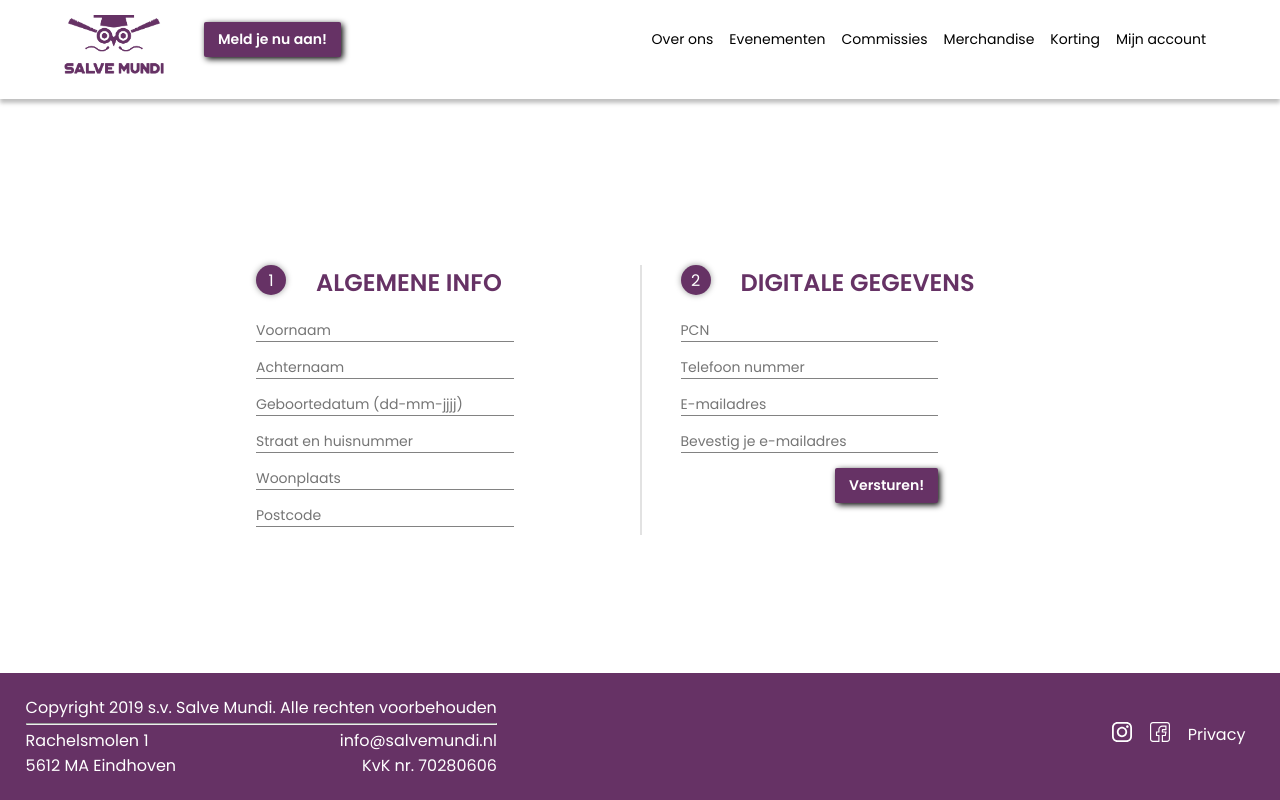
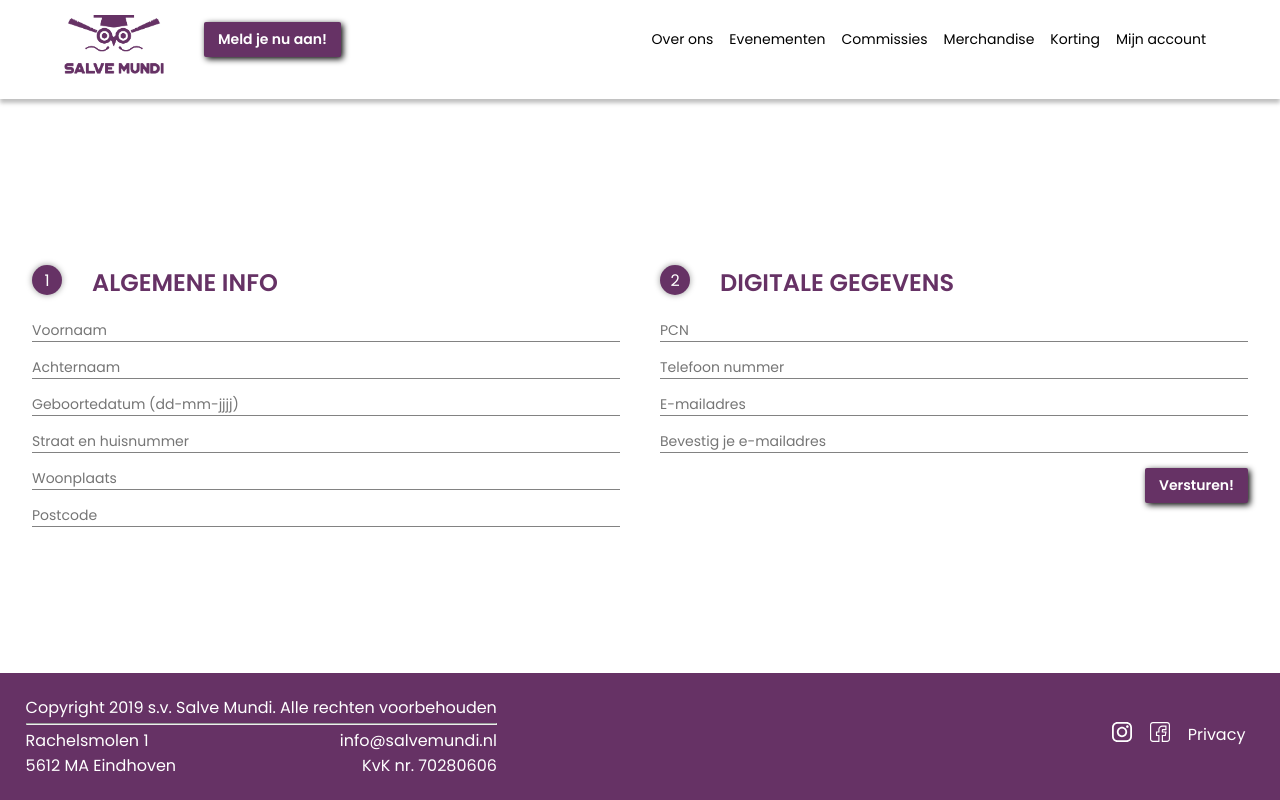
Before and after one commit to salvemundi/salvemundi, a Vue app: page /register in a window 1280 px wide. Built offline with nearby package versions, Linux system fonts and the light colour scheme.

Commit message:
Added grid system

```diff
--- a/src/components/basic/SaMuButton.vue
+++ b/src/components/basic/SaMuButton.vue
@@ -1,14 +1,14 @@
 <template>
     <router-link v-if="to" :to="to">
-        <button :class="['SaMuButton', size === '' || !size ? 'default' : size, className]">{{text}}</button>
+        <button :class="['SaMuButton', size === '' || !size ? 'default' : size, className]"><slot></slot></button>
     </router-link>
-    <button v-else :class="['SaMuButton', size === '' || !size ? 'default' : size, className]">{{text}}</button>
+    <button v-else :class="['SaMuButton', size === '' || !size ? 'default' : size, className]"><slot></slot></button>
 </template>
 <script>
 import { Component, Vue } from 'vue-property-decorator';
 
 @Component({
-    props: ['text', 'to', 'size', 'className'],
+    props: ['to', 'size', 'className'],
 })
 export default class SaMuButton extends Vue {}
 </script>
--- /dev/null
+++ b/src/components/basic/SaMuGrid.vue
@@ -0,0 +1,22 @@
+<template>
+  <div class="SaMuGrid" :style="style">
+    <slot></slot>
+  </div>
+</template>
+
+<script lang="ts">
+import { Component, Vue, Prop } from 'vue-property-decorator';
+
+@Component
+export default class SaMuGrid extends Vue {
+  @Prop({required: true})
+  private minWidth: string | undefined;
+
+  private style = 'grid-template-columns: repeat(auto-fit, minmax(' + this.minWidth + ', 1fr));';
+}
+</script>
+<style lang="scss">
+.SaMuGrid {
+    display: grid;
+}
+</style>
--- a/src/components/layout/Navigation.vue
+++ b/src/components/layout/Navigation.vue
@@ -7,7 +7,7 @@
           <img v-if="$route.path !== '/'" src="@/assets/images/logoPaars.png" alt="logo" />
         </router-link>
       </div>
-      <SaMuButton text="Meld je nu aan!" to="preLogon" size="small" className="nav__click-to-action"></SaMuButton>
+      <SaMuButton to="preLogon" size="small" className="nav__click-to-action">Meld je nu aan!</SaMuButton>
       <div class="nav__right">
         <ul :class="$route.path !== '/' ? 'purple' : ''">
           <li>Over ons</li>
--- a/src/views/Index.vue
+++ b/src/views/Index.vue
@@ -6,7 +6,7 @@
         <h1 class="title">SALVE MUNDI</h1>
         <h3 class="notice">Studenten voor studenten</h3>
 
-        <SaMuButton text="Meld je nu aan!" to="preLogon" size="large" className="click-to-action"></SaMuButton>
+        <SaMuButton to="preLogon" size="large" className="click-to-action">Meld je nu aan!</SaMuButton>
       </div>
     </section>
     <section class="about">
--- a/src/views/PreLogon.vue
+++ b/src/views/PreLogon.vue
@@ -1,12 +1,13 @@
 <template>
     <div class="preLogon">
         <div class="center">
+            <SaMuGrid minWidth="400px">
                 <div class="login">
                     <SaMuHeader text="Inloggen"></SaMuHeader>
                     <div class="text">Ben je al lid van Salve Mundi?<br>Klik dan op de knop hier beneden om in te loggen!</div>
                     <img src="@/assets/images/login.svg"/>
                     <div>
-                    <SaMuButton text="Inloggen" to="login"></SaMuButton>
+                        <SaMuButton to="login">Inloggen</SaMuButton>
                     </div>
                 </div>
                 <div class="registerform">
@@ -14,10 +15,11 @@
                     <div class="text">Ben je nog geen lid van Salve Mundi?<br>Klik dan op de knop hier beneden om je te registreren!</div>
                     <img src="@/assets/images/register.svg"/>
                     <div>
-                    <SaMuButton text="Registreren via FHICT" to="/register" className="FHICT"></SaMuButton>
-                    <SaMuButton text="Registreren" to="/register"></SaMuButton>
+                        <SaMuButton to="/register" className="FHICT">Registreren via FHICT</SaMuButton>
+                        <SaMuButton to="/register">Registreren als <br>Vriend van de vereniging</SaMuButton>
                     </div>
                 </div>
+            </SaMuGrid>
         </div>
     </div>
 </template>
@@ -26,11 +28,13 @@
 import { Component, Vue } from 'vue-property-decorator';
 import SaMuButton from '@/components/basic/SaMuButton.vue';
 import SaMuHeader from '@/components/basic/SaMuHeader.vue';
+import SaMuGrid from '@/components/basic/SaMuGrid.vue';
 
 @Component({
   components: {
     SaMuButton,
     SaMuHeader,
+    SaMuGrid,
   },
 })
 export default class PreLogon extends Vue {}
@@ -53,15 +57,10 @@ export default class PreLogon extends Vue {}
         }
 
         & .login {
-            width: 49%;
-            float: left;
             text-align: center;
-            border-right: 1px solid #E2E2E2;
         }
 
         & .registerform {
-            width: 49%;
-            float: left;
             text-align: center;
 
             & .FHICT {
--- a/src/views/Register.vue
+++ b/src/views/Register.vue
@@ -1,6 +1,7 @@
 <template>
   <div class="register">
       <form>
+        <SaMuGrid minWidth="300px" style="gap: 40px; 50px;">
             <div class="register-form general-information">
                 <SaMuBadge text="1" title="Algemene info" />
                 <div class="register-form__body">
@@ -12,7 +13,6 @@
                     <SaMuInput placeholder="Postcode" type="text"/>
                 </div>
             </div>
-        <div class="register__border"></div>
             <div class="register-form digital-information">
                 <SaMuBadge text="2" title="Digitale gegevens" />
                 <div class="register-form__body">
@@ -20,9 +20,10 @@
                     <SaMuInput placeholder="Telefoon nummer" type="text"/>
                     <SaMuInput placeholder="E-mailadres" type="text"/>
                     <SaMuInput placeholder="Bevestig je e-mailadres" type="text"/>
-                <SaMuButton text="Versturen!" size="small"/>
+                    <SaMuButton size="small">Versturen!</SaMuButton>
                 </div>
             </div>
+        </SaMuGrid>
       </form>
   </div>
 </template>
@@ -32,12 +33,14 @@ import { Component, Vue } from 'vue-property-decorator';
 import SaMuButton from '@/components/basic/SaMuButton.vue';
 import SaMuInput from '@/components/basic/SaMuInput.vue';
 import SaMuBadge from '@/components/basic/SaMuBadge.vue';
+import SaMuGrid from '@/components/basic/SaMuGrid.vue';
 
 @Component({
     components: {
         SaMuButton,
         SaMuInput,
         SaMuBadge,
+        SaMuGrid,
     },
 })
 export default class Register extends Vue {}
@@ -47,44 +50,17 @@ export default class Register extends Vue {}
     height: calc(100vh - 177px);
 
     form {
-        width: 60%;
+        width: 95%;
         position: absolute;
         top: 50%;
         left: 50%;
         transform: translateX(-50%) translateY(-50%);
-        display: grid;
-        grid-column-gap: 40px;
-        grid-row-gap: 40px;
-        grid-template-columns: 1fr 1px 1fr;
-        grid-template-rows: 1fr;
-        grid-template-areas:
-            "general line digital";
-
-        @media screen and (max-width: 1000px) {
-            width: 90%;
-            grid-template-columns: 1fr;
-            grid-template-rows: 1fr 1fr;
-            grid-template-areas:
-                "general"
-                "digital";
-
-            &-form.general-information {
-                justify-self: center !important;
-                border: none !important;
-            }
-
-            &-form.digital-information {
-                justify-self: center !important;
-            }
-        }
     }
 
     &-form.general-information {
-        grid-area: general;
-
         .register-form__body {
             margin-top: 18px;
-            width: 75%;
+            width: 100%;
         }
     }
 
@@ -95,12 +71,9 @@ export default class Register extends Vue {}
     }
 
     &-form.digital-information {
-        grid-area: digital;
-        justify-self: end;
-
         .register-form__body {
             margin-top: 18px;
-            width: 75%;
+            width: 100%;
             text-align: right;
         }
     }
```
Lines whose indentation alone changed are shown as unchanged.
